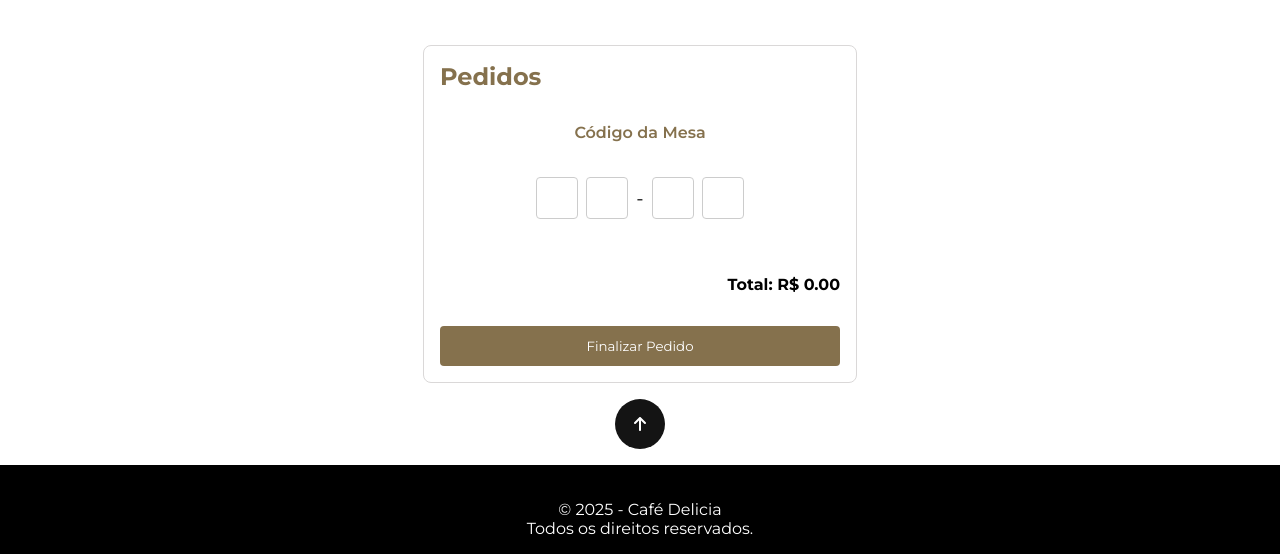
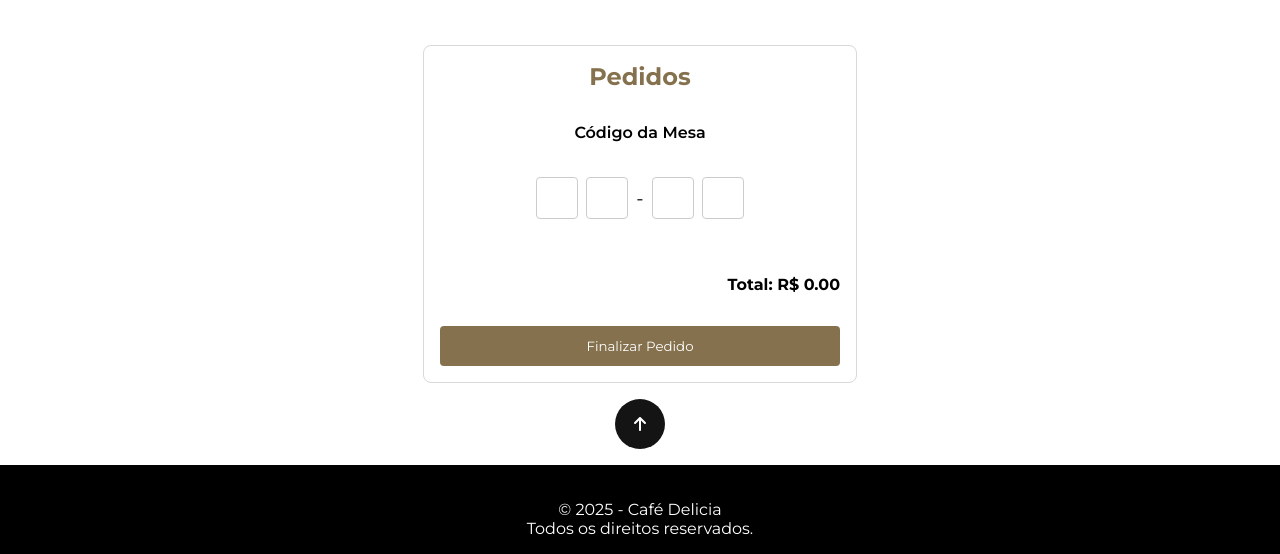
Before and after one commit to Joao-Felipe-coding/cardapio, a plain HTML site: page index.html in a window 1280 px wide. Shown: the part 937-1491 px from the top of the page. Drawn offline with Linux system fonts and the light colour scheme.

Commit message:
centralizando titulo pedidos

```diff
--- a/assets/css/style.css
+++ b/assets/css/style.css
@@ -35,6 +35,7 @@ body {
 }
 #pedidos h2 {
 	color: #85714d;
+    margin: auto;
 	margin-bottom: 1rem;
 }
 #pedidos ul {
--- a/index.html
+++ b/index.html
@@ -78,7 +78,7 @@
         <section id="pedidos" class="categoria">
             <h2 id="titulo">Pedidos</h2>
             <!-- Campo para código da mesa com inputs separados -->
-            <label for="codigo-mesa-1" style="font-weight:600; color:#85714d; margin: auto;">Código da Mesa</label>
+            <label for="codigo-mesa-1" style="font-weight:600; margin: auto;">Código da Mesa</label>
             <div id="codigo-mesa-container" style="display:flex; gap:0.5rem; margin: 1.2rem auto 0.5rem auto; justify-content:center; align-items:center;">
                 <input type="text" id="codigo-mesa-1" maxlength="1" inputmode="numeric" pattern="[0-9A-Za-z]" style="width:2.5rem; height: 2.5rem; text-align:center; font-size:1.2rem; border-radius:4px; border:1px solid #ccc;" autocomplete="off">
                 <input type="text" id="codigo-mesa-2" maxlength="1" inputmode="numeric" pattern="[0-9A-Za-z]" style="width:2.5rem; height: 2.5rem; text-align:center; font-size:1.2rem; border-radius:4px; border:1px solid #ccc;" autocomplete="off">
```
